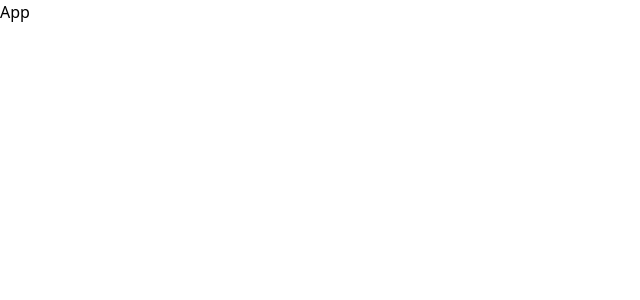
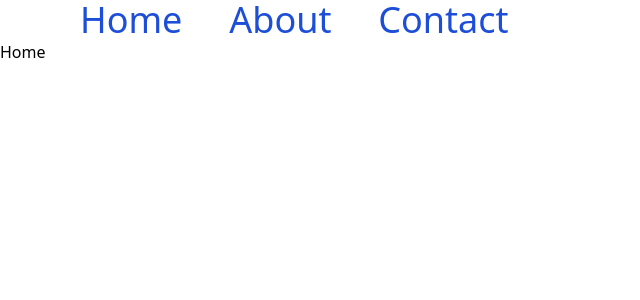
Before and after one commit to atroopa/client, a React (Create React App) app: page / in a window 1280 px wide. Shown: the top 300 px of the page, without its empty margins (0-640 px from the left). Built offline with nearby package versions, Linux system fonts and the light colour scheme.

Commit message:
create stream lists components

```diff
--- a/src/components/App.js
+++ b/src/components/App.js
@@ -1,11 +1,31 @@
 import React from 'react';
-import { BrowserRouter, Route, Switch, Link } from 'react-router-dom';
+import { Route, Routes, Link } from 'react-router-dom';
+
+const PageOne = () => <div>Home</div>;
+const PageTwo = () => <div>About</div>;
+const PageThree = () => <div>Contact</div>;
+
+
 
 
 function App() {
   return (
     <div>
-      App
+
+      <p className='px-20 text-blue-700 text-4xl font-sans'>
+        <Link to= "/">Home</Link>
+        &nbsp; &nbsp; &nbsp;
+        <Link to= "/about">About</Link>
+        &nbsp; &nbsp; &nbsp;
+        <Link to= "/contact">Contact</Link>
+        &nbsp; &nbsp; &nbsp;
+      </p>
+
+      <Routes>
+        <Route exact path='/' element={<PageOne/>} />
+        <Route path='/about' element={<PageTwo/>} />
+        <Route path='/contact' element={<PageThree/>} />
+      </Routes>
     </div>
   );
 }
--- a/src/index.js
+++ b/src/index.js
@@ -2,11 +2,11 @@ import React from 'react';
 import ReactDOM from 'react-dom/client';
 import './index.css';
 import App from './components/App';
-
+import {BrowserRouter} from 'react-router-dom';
 
 const root = ReactDOM.createRoot(document.getElementById('root'));
 root.render(
-  <React.StrictMode>
+  <BrowserRouter>
     <App />
-  </React.StrictMode>
+  </BrowserRouter>
 );
```
Also changed, not shown: src/components/streams/StreamList.jsx (added).
